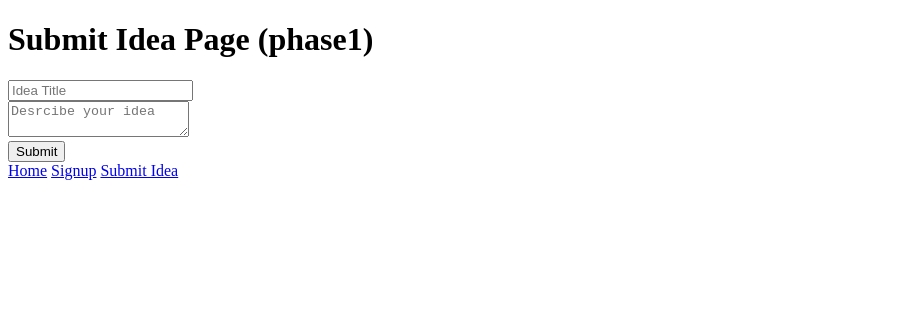
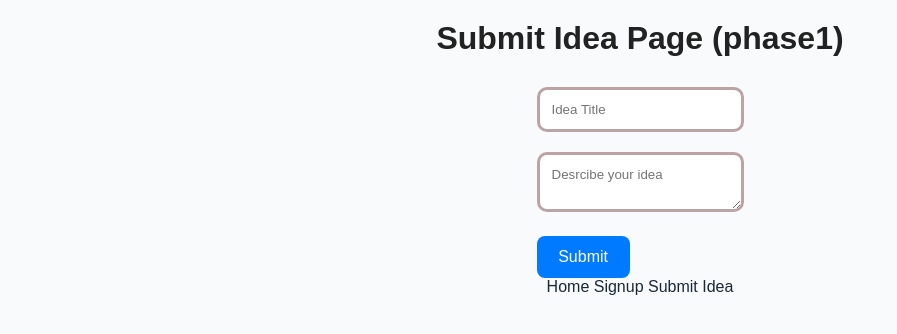
Before and after one commit to Sohail-17/idea-hub, a website: page frontend/submit.html in a window 1280 px wide. Shown: the whole page, without its empty margins (0-897 px from the left). Drawn offline with Linux system fonts and the light colour scheme.

Commit message:
Added CSS

```diff
--- a/frontend/style.css
+++ b/frontend/style.css
@@ -0,0 +1,81 @@
+/* Reset some default browser styles */
+* {
+  margin: 0;
+  padding: 0;
+  box-sizing: border-box;
+  font-family: Arial, sans-serif;
+}
+
+/* Body styling */
+body {
+  background: #f9fafc;
+  color: #333;
+  display: flex;
+  flex-direction: column;
+  align-items: center;
+  min-height: 100vh;
+  padding: 20px;
+}
+
+/* Page container */
+.container {
+  width: 100%;
+  max-width: 500px;
+  background: white;
+  border-radius: 12px;
+  padding: 20px;
+  box-shadow: 0 4px 10px rgba(0,0,0,0.1);
+  margin-bottom: 20px;
+}
+
+/* Headings */
+h1, h2 {
+  text-align: center;
+  margin-bottom: 20px;
+  color: #222;
+}
+
+/* Inputs */
+input, textarea {
+  width: 100%;
+  padding: 12px;
+  margin: 10px 0;
+  border: 3px solid #bda4a4;
+  border-radius: 10px;
+  transition: 0.2s;
+}
+
+input:focus, textarea:focus {
+  border-color: #007bff;
+  outline: none;
+  box-shadow: 0 0 4px rgba(0,123,255,0.4);
+}
+
+/* Buttons */
+button {
+  background: #007bff;
+  color: white;
+  padding: 12px;
+  border: 100px saddlebrown;
+  border-radius: 8px;
+  cursor: pointer;
+  width: 45%;
+  font-size: 16px;
+  margin-top: 10px;
+  transition: 0.3s;
+}
+
+button:hover {
+  background: #854b4b;
+  color:#007bff
+}
+
+/* Links */
+a {
+  color: #19293a;
+  text-decoration: none;
+}
+
+a:hover {
+  text-decoration: underline;
+}
--- a/frontend/submit.html
+++ b/frontend/submit.html
@@ -3,7 +3,7 @@
 <head>
     <meta charset="UTF-8">
     <title>Submit Idea - Idea Hub</title>
-    <link rel="stylsheet" href="style.css">
+    <link rel="stylesheet" href="style.css">
 </head>
 <body>
     <h1>Submit Idea Page (phase1)</h1>
```
Also changed, not shown: frontend/index.html (+1 -0 lines).
